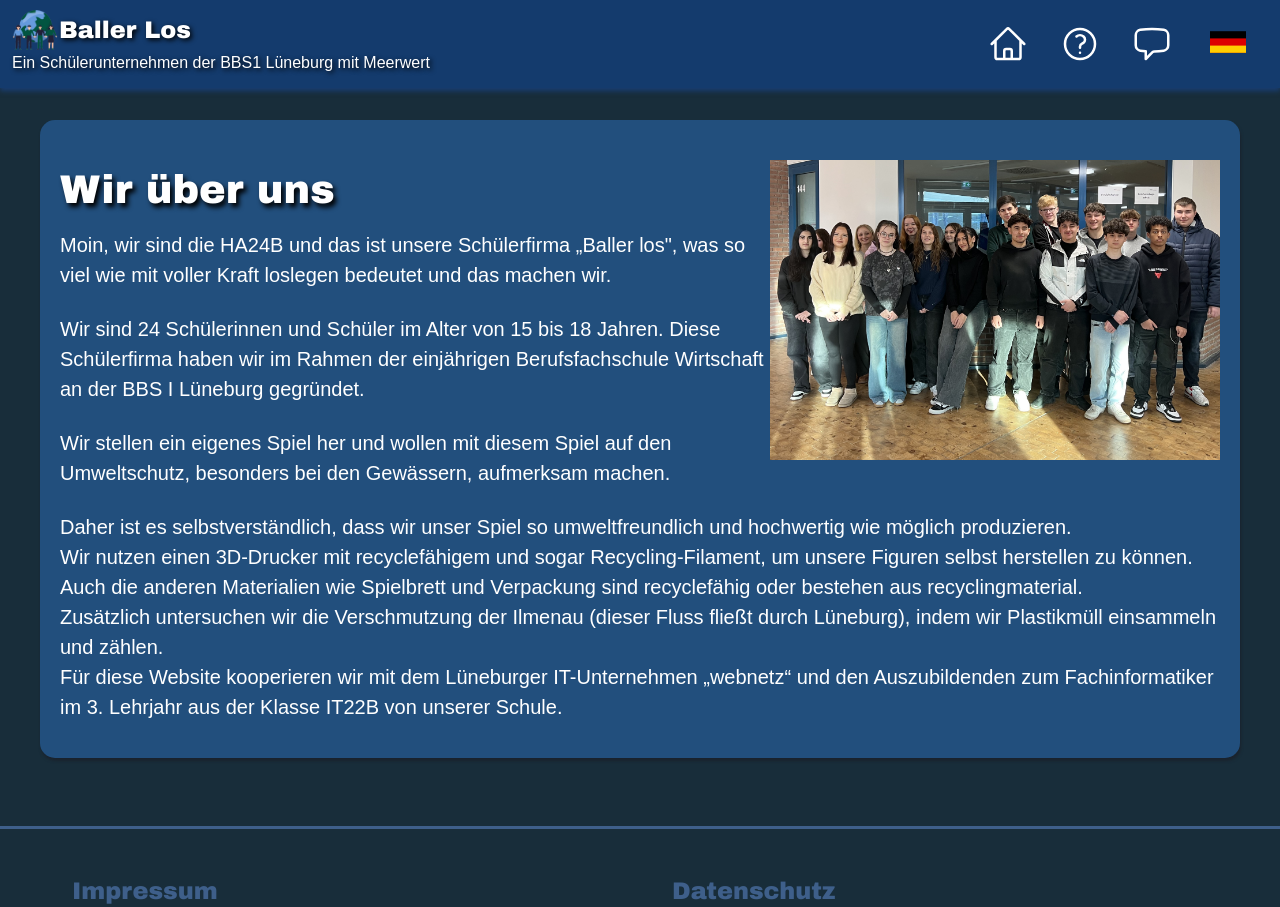
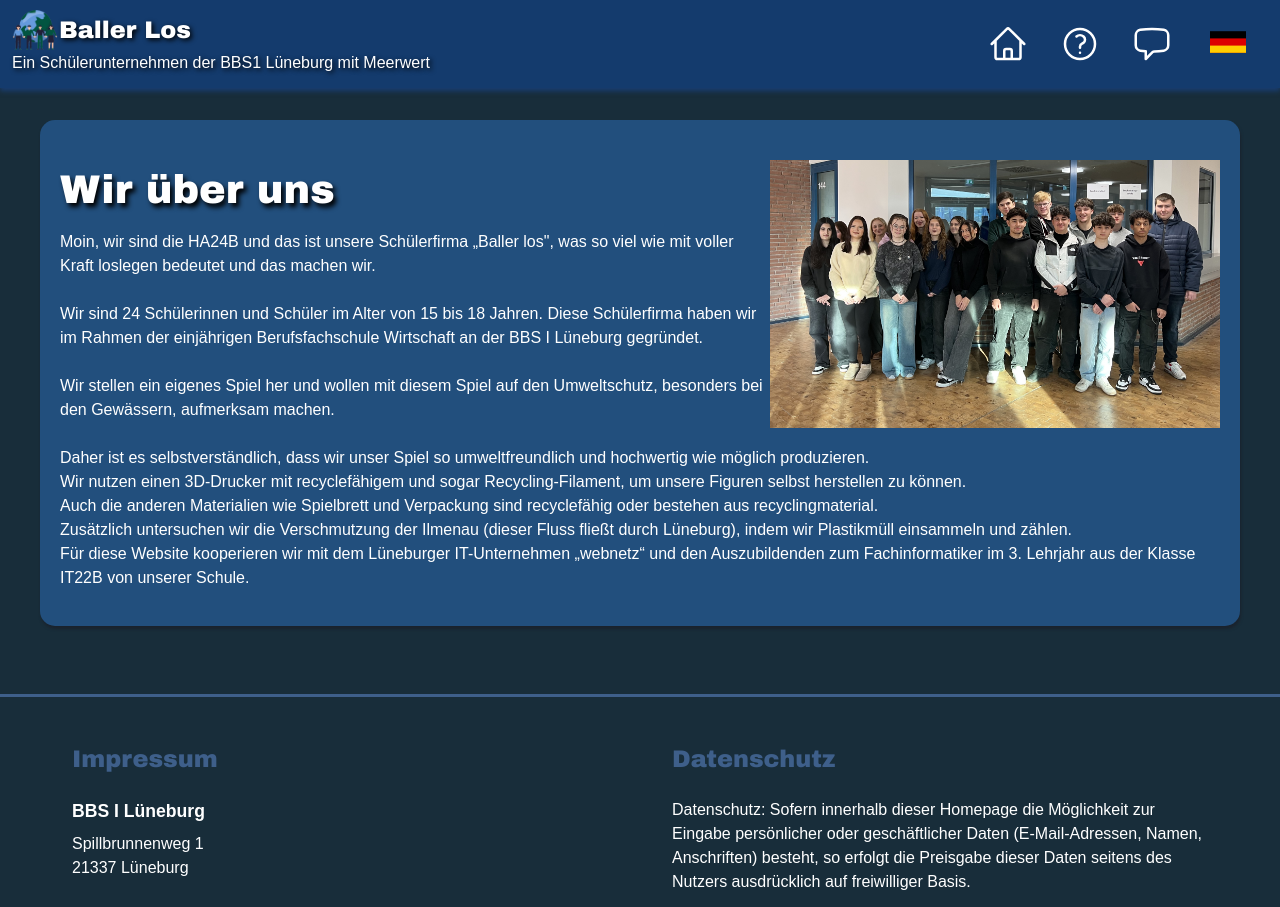
Before and after one commit to Odelysida/wizards-web-craft-page, a Vue app: page /about in a window 1280 px wide. Shown: the top 907 px of the page. Built offline with nearby package versions, Linux system fonts and the light colour scheme; what vue-carousel-3d, vue-marmoset-viewer would draw is missing.

Commit message:
-Some fixes

```diff
--- a/src/assets/style.scss
+++ b/src/assets/style.scss
@@ -21,6 +21,10 @@ ul{
   font-family: Arial, system-ui;
   margin: 0;
   padding-left: 30px;
+}
+
+span{
+  font-family: Arial, system-ui;
 }
 
 p{
--- a/src/components/Pages/About.vue
+++ b/src/components/Pages/About.vue
@@ -16,9 +16,9 @@ const {t} = useI18n();
             <div class="image-section">
               <div class="text-section">
                 <h1 class="text-white pt-3" v-html="t('about.title')"/>
-                <p class="text-white fs-5 pt-2" v-html="t('about.introduction')"/>
-                <p class="text-white fs-5 pt-2" v-html="t('about.generalInformation')"/>
-                <p class="text-white fs-5 pt-2" v-html="t('about.whatWeDo')"/>
+                <p class="text-white pt-2" v-html="t('about.introduction')"/>
+                <p class="text-white pt-2" v-html="t('about.generalInformation')"/>
+                <p class="text-white pt-2" v-html="t('about.whatWeDo')"/>
               </div>
               <img
                   src="../../assets/Gruppenfoto.jpg"
@@ -27,7 +27,7 @@ const {t} = useI18n();
               />
             </div>
 
-            <p class="text-white fs-5 pt-2" v-html="t('about.bigText')"/>
+            <p class="text-white pt-2" v-html="t('about.bigText')"/>
             <!-- <p class="text-white fs-5 pt-2" v-html="t('about.pros')"/> -->
           </div>
         </div>
--- a/src/main.js
+++ b/src/main.js
@@ -90,7 +90,7 @@ const i18n = createI18n({
                 footerText:'<br><h6>Have fun playing!</h6>',
             },
             footer: {
-                representativeTitle: 'Representation',
+                representativeTitle: 'Representation<br>',
                 representative: 'Principal Heiko Lüdemann',
                 title: 'Data Protection',
                 info: 'Data Protection: If this website provides the opportunity to enter personal or business data (email addresses, names, addresses), the disclosure of this data by the user is explicitly voluntary.<br>',
@@ -171,7 +171,7 @@ const i18n = createI18n({
                 footerText:'<br><h6>Viel Spaß beim Spielen!</h6>'
             },
             footer: {
-                representativeTitle:'Vertretung',
+                representativeTitle:'Vertretung<br>',
                 representative:'Oberstudiendirektor Heiko Lüdemann',
                 title:'Datenschutz',
                 info:'Datenschutz: Sofern innerhalb dieser Homepage die Möglichkeit zur Eingabe persönlicher oder geschäftlicher Daten (E-Mail-Adressen, Namen, Anschriften) besteht, so erfolgt die Preisgabe dieser Daten seitens des Nutzers ausdrücklich auf freiwilliger Basis.\n',
```
